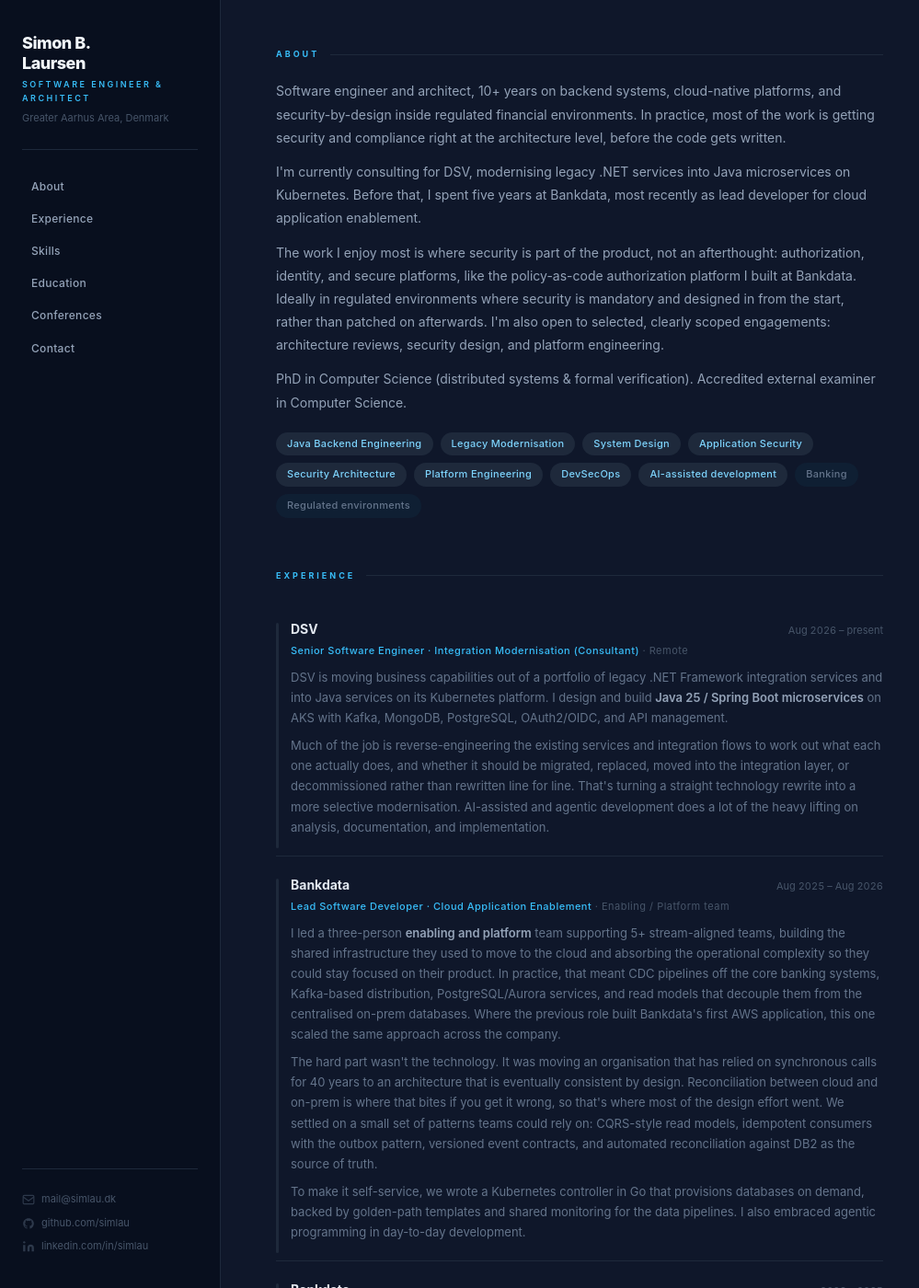
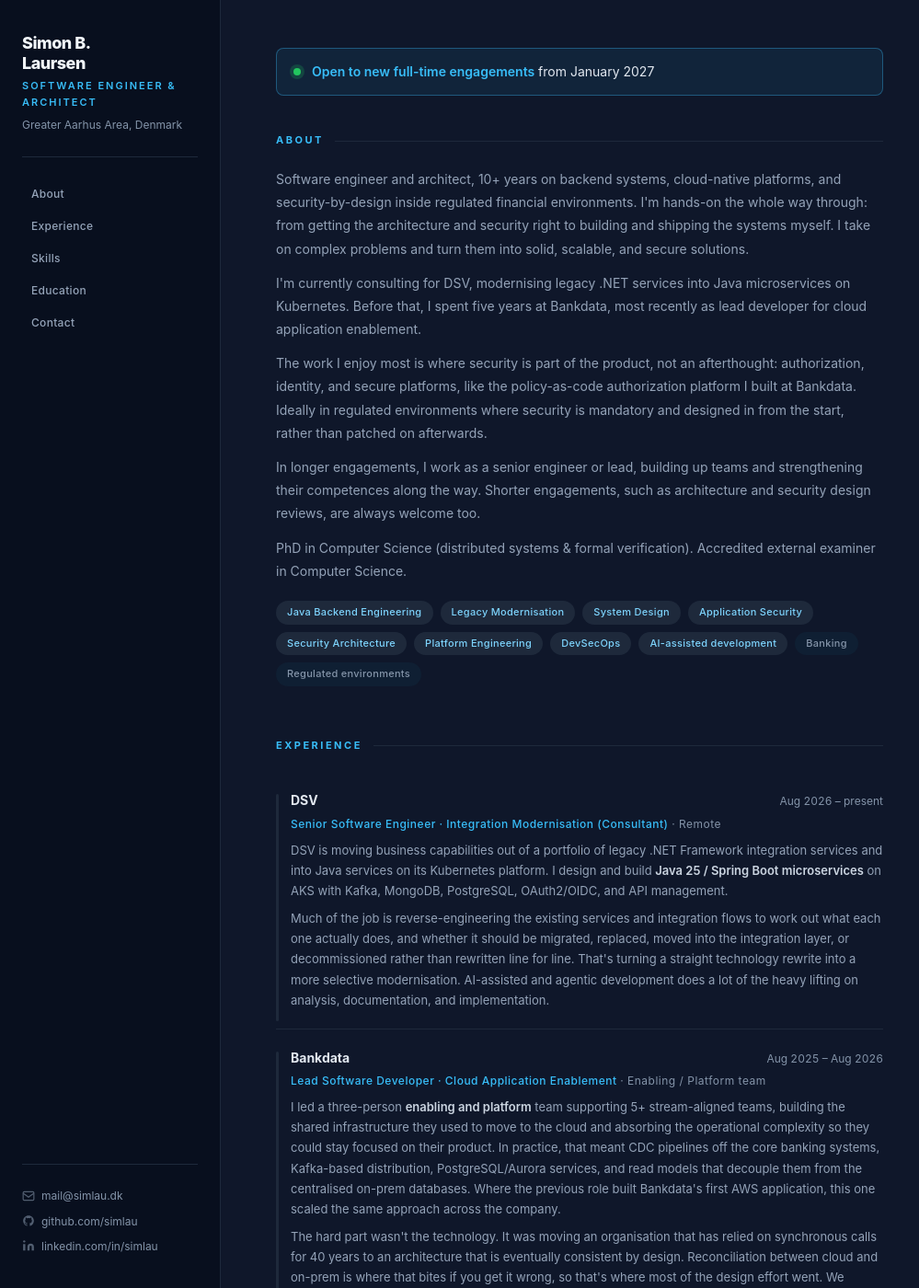
Before and after one commit to simlau/simlau.github.io, a Jekyll site: the page built from index.md, in a window 1280 px wide and 1400 px high. Shown: the whole window at 92% size, without its empty margins (0-999 px from the left). Built offline with Jekyll 4.4.1, drawn with Linux system fonts in a browser that asks for light colours; some of the changed text lies outside the part shown.

Commit message:
copy: reposition as hands-on, add availability and link previews
- Reframe About intro around hands-on delivery and split engagement copy
- Add January 2027 availability banner and align Contact copy
- Update site description, page title, and Open Graph tags with preview image
- Tidy experience entries, drop duplicate PhD entry and Conferences section
- Improve text contrast, label sizes, and bullet indentation

```diff
--- a/_config.yml
+++ b/_config.yml
@@ -1,5 +1,5 @@
 title: Simon B. Laursen
-description: "Software Engineer & Architect. Java backend, legacy modernisation, cloud-native platforms, and security. Consulting on architecture reviews, DevOps, and event-driven systems."
+description: "Hands-on software engineer and architect: Java backend, cloud-native platforms, and security in regulated environments. Open to full-time engagements from January 2027."
 
 markdown: kramdown
 
--- a/_layouts/default.html
+++ b/_layouts/default.html
@@ -3,8 +3,17 @@
 <head>
   <meta charset="UTF-8"/>
   <meta name="viewport" content="width=device-width, initial-scale=1.0"/>
-  <title>{{ page.title }}</title>
+  <title>{{ page.title }} · Software Engineer &amp; Architect</title>
   <meta name="description" content="{{ site.description }}"/>
+  <link rel="canonical" href="https://simlau.dk/"/>
+  <meta property="og:type" content="profile"/>
+  <meta property="og:url" content="https://simlau.dk/"/>
+  <meta property="og:title" content="{{ page.title }} · Software Engineer &amp; Architect"/>
+  <meta property="og:description" content="{{ site.description }}"/>
+  <meta property="og:image" content="https://simlau.dk/og-image.png"/>
+  <meta property="og:image:width" content="1200"/>
+  <meta property="og:image:height" content="630"/>
+  <meta name="twitter:card" content="summary_large_image"/>
   <link rel="shortcut icon" type="image/x-icon" href="{{ '/favicon.ico' | relative_url }}"/>
   <style>
     *, *::before, *::after { box-sizing: border-box; margin: 0; padding: 0; }
@@ -44,16 +53,16 @@
 
     .sidebar-title {
       color: #38bdf8;
-      font-size: 9px;
-      letter-spacing: 2.5px;
+      font-size: 11px;
+      letter-spacing: 2px;
       text-transform: uppercase;
       margin-top: 6px;
       font-weight: 600;
     }
 
     .sidebar-location {
-      color: #475569;
-      font-size: 11px;
+      color: #8494a9;
+      font-size: 12px;
       margin-top: 6px;
     }
 
@@ -92,15 +101,15 @@
     }
 
     .sidebar-footer a {
-      color: #475569;
+      color: #8494a9;
       text-decoration: none;
-      font-size: 11px;
+      font-size: 12px;
       display: flex;
       align-items: center;
       gap: 7px;
     }
 
-    .sidebar-footer a:hover { color: #94a3b8; }
+    .sidebar-footer a:hover { color: #cbd5e1; }
     .sidebar-footer .icon { width: 14px; height: 14px; opacity: 0.6; flex-shrink: 0; }
 
     /* ── MAIN ── */
@@ -114,8 +123,8 @@
     .section { margin-bottom: 56px; }
 
     .section-label {
-      font-size: 9px;
-      letter-spacing: 3px;
+      font-size: 11px;
+      letter-spacing: 2.5px;
       text-transform: uppercase;
       color: #38bdf8;
       font-weight: 700;
@@ -143,6 +152,33 @@
       gap: 8px;
     }
 
+    .availability {
+      display: flex;
+      align-items: center;
+      gap: 12px;
+      margin-bottom: 40px;
+      padding: 14px 18px;
+      background: rgba(56, 189, 248, 0.08);
+      border: 1px solid rgba(56, 189, 248, 0.35);
+      border-radius: 8px;
+      color: #e2e8f0;
+      font-size: 14px;
+      text-decoration: none;
+      transition: border-color 0.2s;
+    }
+
+    .availability:hover { border-color: #38bdf8; }
+    .availability strong { color: #38bdf8; font-weight: 600; }
+
+    .availability-dot {
+      width: 8px;
+      height: 8px;
+      border-radius: 50%;
+      background: #22c55e;
+      box-shadow: 0 0 0 4px rgba(34, 197, 94, 0.2);
+      flex-shrink: 0;
+    }
+
     .tag {
       background: #1e293b;
       color: #7dd3fc;
@@ -153,7 +189,7 @@
       letter-spacing: 0.3px;
     }
 
-    .tag.dim { color: #64748b; background: #0f1f33; }
+    .tag.dim { color: #8494a9; background: #0f1f33; }
 
     /* ── EXPERIENCE ── */
     .exp-list { display: flex; flex-direction: column; }
@@ -187,18 +223,18 @@
     }
 
     .exp-company { font-size: 14px; font-weight: 700; color: #e2e8f0; }
-    .exp-dates { color: #475569; font-size: 11px; white-space: nowrap; font-variant-numeric: tabular-nums; }
-    .exp-role { color: #38bdf8; font-size: 11px; font-weight: 500; letter-spacing: 0.5px; margin-bottom: 8px; }
-    .exp-role .team-type { color: #475569; font-weight: 400; }
+    .exp-dates { color: #8494a9; font-size: 12px; white-space: nowrap; font-variant-numeric: tabular-nums; }
+    .exp-role { color: #38bdf8; font-size: 12px; font-weight: 500; letter-spacing: 0.5px; margin-bottom: 8px; }
+    .exp-role .team-type { color: #8494a9; font-weight: 400; }
 
-    .exp-outcome { color: #64748b; font-size: 13px; line-height: 1.7; }
-    .exp-outcome strong { color: #94a3b8; font-weight: 600; }
-    .exp-outcome em { color: #94a3b8; }
+    .exp-outcome { color: #94a3b8; font-size: 13px; line-height: 1.7; }
+    .exp-outcome strong { color: #cbd5e1; font-weight: 600; }
+    .exp-outcome em { color: #cbd5e1; }
     .exp-outcome + .exp-outcome { margin-top: 8px; }
 
-    .exp-outcome ul {
+    ul.exp-outcome {
       margin-top: 8px;
-      padding-left: 16px;
+      padding-left: 20px;
       display: flex;
       flex-direction: column;
       gap: 6px;
@@ -219,7 +255,7 @@
     }
 
     .skill-group-label {
-      font-size: 9px;
+      font-size: 11px;
       letter-spacing: 2px;
       text-transform: uppercase;
       color: #38bdf8;
@@ -241,7 +277,7 @@
     .edu-examiner { margin-top: 24px; }
 
     .edu-examiner-label {
-      font-size: 9px;
+      font-size: 11px;
       letter-spacing: 2px;
       text-transform: uppercase;
       color: #38bdf8;
@@ -257,25 +293,8 @@
     }
 
     .edu-examiner-title { color: #94a3b8; font-size: 13px; }
-    .edu-examiner-sub { color: #475569; font-size: 11px; }
-    .edu-examiner-dates { color: #475569; font-size: 11px; }
-
-    /* ── CONFERENCES ── */
-    .conf-grid {
-      display: grid;
-      grid-template-columns: repeat(2, 1fr);
-      gap: 12px;
-    }
-
-    .conf-card {
-      background: #0d1a2d;
-      border: 1px solid #1e293b;
-      border-radius: 8px;
-      padding: 14px 16px;
-    }
-
-    .conf-name { color: #e2e8f0; font-size: 13px; font-weight: 600; }
-    .conf-years { color: #475569; font-size: 11px; margin-top: 4px; }
+    .edu-examiner-sub { color: #8494a9; font-size: 12px; }
+    .edu-examiner-dates { color: #8494a9; font-size: 12px; }
 
     /* ── CONTACT ── */
     .contact-links { display: flex; flex-direction: column; gap: 12px; }
@@ -285,7 +304,7 @@
       align-items: center;
       gap: 12px;
       text-decoration: none;
-      color: #64748b;
+      color: #94a3b8;
       font-size: 13px;
       transition: color 0.15s;
     }
@@ -293,12 +312,12 @@
     .contact-link:hover { color: #38bdf8; }
 
     .contact-link-label {
-      font-size: 9px;
+      font-size: 11px;
       letter-spacing: 1.5px;
       text-transform: uppercase;
-      color: #334155;
+      color: #8494a9;
       font-weight: 600;
-      width: 60px;
+      width: 76px;
     }
 
     /* ── RESPONSIVE ── */
@@ -318,7 +337,7 @@
       .sidebar-footer { margin-top: 20px; flex-direction: row; flex-wrap: wrap; gap: 16px; }
       .sidebar-nav { flex-direction: row; flex-wrap: wrap; }
       .main { padding: 32px 20px; max-width: 100%; }
-      .skills-grid, .conf-grid { grid-template-columns: 1fr; }
+      .skills-grid { grid-template-columns: 1fr; }
     }
   </style>
 </head>
@@ -339,7 +358,6 @@
     <a href="#experience">Experience</a>
     <a href="#skills">Skills</a>
     <a href="#education">Education</a>
-    <a href="#conferences">Conferences</a>
     <a href="#contact">Contact</a>
   </nav>
 
@@ -362,17 +380,26 @@
 <!-- MAIN -->
 <main class="main">
 
+  <!-- AVAILABILITY -->
+  <a class="availability" href="#contact">
+    <span class="availability-dot"></span>
+    <span><strong>Open to new full-time engagements</strong> from January 2027</span>
+  </a>
+
   <!-- ABOUT -->
   <section class="section" id="about">
     <div class="section-label">About</div>
     <p class="about-text">
-      Software engineer and architect, 10+ years on backend systems, cloud-native platforms, and security-by-design inside regulated financial environments. In practice, most of the work is getting security and compliance right at the architecture level, before the code gets written.
+      Software engineer and architect, 10+ years on backend systems, cloud-native platforms, and security-by-design inside regulated financial environments. I'm hands-on the whole way through: from getting the architecture and security right to building and shipping the systems myself. I take on complex problems and turn them into solid, scalable, and secure solutions.
     </p>
     <p class="about-text" style="margin-top:12px;">
       I'm currently consulting for DSV, modernising legacy .NET services into Java microservices on Kubernetes. Before that, I spent five years at Bankdata, most recently as lead developer for cloud application enablement.
     </p>
     <p class="about-text" style="margin-top:12px;">
-      The work I enjoy most is where security is part of the product, not an afterthought: authorization, identity, and secure platforms, like the policy-as-code authorization platform I built at Bankdata. Ideally in regulated environments where security is mandatory and designed in from the start, rather than patched on afterwards. I'm also open to selected, clearly scoped engagements: architecture reviews, security design, and platform engineering.
+      The work I enjoy most is where security is part of the product, not an afterthought: authorization, identity, and secure platforms, like the policy-as-code authorization platform I built at Bankdata. Ideally in regulated environments where security is mandatory and designed in from the start, rather than patched on afterwards.
+    </p>
+    <p class="about-text" style="margin-top:12px;">
+      In longer engagements, I work as a senior engineer or lead, building up teams and strengthening their competences along the way. Shorter engagements, such as architecture and security design reviews, are always welcome too.
     </p>
     <p class="about-text" style="margin-top:12px;">
       PhD in Computer Science (distributed systems &amp; formal verification). Accredited external examiner in Computer Science.
@@ -423,7 +450,7 @@
           The hard part wasn't the technology. It was moving an organisation that has relied on synchronous calls for 40 years to an architecture that is eventually consistent by design. Reconciliation between cloud and on-prem is where that bites if you get it wrong, so that's where most of the design effort went. We settled on a small set of patterns teams could rely on: CQRS-style read models, idempotent consumers with the outbox pattern, versioned event contracts, and automated reconciliation against DB2 as the source of truth.
         </p>
         <p class="exp-outcome">
-          To make it self-service, we wrote a Kubernetes controller in Go that provisions databases on demand, backed by golden-path templates and shared monitoring for the data pipelines. I also embraced agentic programming in day-to-day development.
+          To make it self-service, we wrote a Kubernetes controller in Go that provisions databases on demand, backed by golden-path templates and shared monitoring for the data pipelines. Agentic programming became a core part of my day-to-day development.
         </p>
       </div>
 
@@ -451,7 +478,13 @@
         </div>
         <div class="exp-role">External Consultant · AppSec / Authorization <span class="team-type">· Platform team</span></div>
         <p class="exp-outcome">
-          Built a <strong>central policy-as-code authorization platform</strong> on OPA and Styra. As lead developer, and together with the Authorization manager, I ran the vendor engagement and the scalable PoC, helped mature the platform from alpha to production, and built the self-service tooling needed to scale it. Policies were enforced in the API gateway and by OPA sidecars that services called through an internal SDK, with Rego policies tested and released through their own pipeline, wired into existing change management. Adoption grew from 2–5 teams to 20–30 by the time I left, and today all of Bankdata's roughly 1,000 developers use it. The technical implementation turned out to be the smaller part of the job; the harder work was the organisational change and getting stakeholders aligned on a cloud-native approach to authorization. Team grew from one to five during that time.
+          Built a <strong>central policy-as-code authorization platform</strong> on OPA and Styra. As lead developer, and together with the Authorization manager, I ran the vendor engagement and the scalable PoC, helped mature the platform from alpha to production, and built the self-service tooling needed to scale it. The team grew from one to five people along the way.
+        </p>
+        <p class="exp-outcome">
+          Policies were enforced in the API gateway and by OPA sidecars that services called through an internal SDK, with Rego policies tested and released through their own pipeline, wired into existing change management.
+        </p>
+        <p class="exp-outcome">
+          Adoption grew from 2–5 teams to 20–30 by the time I left, and today all of Bankdata's roughly 1,000 developers use it. The technical implementation turned out to be the smaller part of the job; the harder work was the organisational change and getting stakeholders aligned on a cloud-native approach to authorization.
         </p>
       </div>
 
@@ -489,7 +522,7 @@
         </div>
         <div class="exp-role">Senior Software Engineer</div>
         <p class="exp-outcome">
-          Contributed to building a new EDI platform in C# on OpenShift, replacing legacy infrastructure. Led the secure customer onboarding flow, migrating from a proprietary encryption format to OpenPGP, with two consultants.
+          Contributed to building a new EDI platform in C# on OpenShift, replacing legacy infrastructure. Responsible for the OpenPGP implementation in the secure customer onboarding flow, replacing a proprietary encryption format, on a team with two external consultants.
         </p>
       </div>
 
@@ -515,17 +548,6 @@
         </p>
       </div>
 
-      <div class="exp-item">
-        <div class="exp-header">
-          <span class="exp-company">Aalborg University</span>
-          <span class="exp-dates">2012 – 2016</span>
-        </div>
-        <div class="exp-role">PhD Fellow · Computer Science</div>
-        <p class="exp-outcome">
-          Dissertation: <em>Synchronization and Control of Quantitative Systems</em>. Research in <strong>formal methods and verification of distributed systems</strong>, supervised by Prof. Kim G. Larsen and Prof. Jiri Srba.
-        </p>
-      </div>
-
     </div>
   </section>
 
@@ -534,7 +556,7 @@
     <div class="section-label">Skills &amp; Technologies</div>
     <div class="skills-grid">
       <div class="skill-group">
-        <div class="skill-group-label">Languages</div>
+        <div class="skill-group-label">Languages &amp; Frameworks</div>
         <div class="skill-tags">
           <span class="skill-tag">Java</span>
           <span class="skill-tag">Quarkus</span>
@@ -601,8 +623,8 @@
           <span class="skill-tag">DevOps</span>
           <span class="skill-tag">DevSecOps</span>
           <span class="skill-tag">SDLC</span>
-          <span class="skill-tag">Static Analysis</span>
           <span class="skill-tag">Security-by-design</span>
+          <span class="skill-tag">AI-assisted development</span>
         </div>
       </div>
     </div>
@@ -642,37 +664,10 @@
     </div>
   </section>
 
-  <!-- CONFERENCES -->
-  <section class="section" id="conferences">
-    <div class="section-label">Conferences</div>
-    <div class="conf-grid">
-      <div class="conf-card">
-        <div class="conf-name">KubeCon + CloudNativeCon Europe</div>
-        <div class="conf-years">2022 · 2023 · 2024 · 2025 · 2026</div>
-      </div>
-      <div class="conf-card">
-        <div class="conf-name">DEVOXX Belgium</div>
-        <div class="conf-years">2022 · 2023 · 2024</div>
-      </div>
-      <div class="conf-card">
-        <div class="conf-name">AWS Summit Stockholm</div>
-        <div class="conf-years">2024</div>
-      </div>
-      <div class="conf-card">
-        <div class="conf-name">KCD Danmark · Aarhus</div>
-        <div class="conf-years">2023</div>
-      </div>
-      <div class="conf-card">
-        <div class="conf-name">GOTO Copenhagen</div>
-        <div class="conf-years">Technical Leadership Masterclass · 2025</div>
-      </div>
-    </div>
-  </section>
-
   <!-- CONTACT -->
   <section class="section" id="contact">
     <div class="section-label">Contact</div>
-    <p class="about-text" style="margin-bottom:20px;">Available for selected, clearly scoped consulting engagements: architecture reviews, security design, and platform engineering for regulated environments.</p>
+    <p class="about-text" style="margin-bottom:20px;">Available for full-time engagements from January 2027, and for shorter architecture and security design reviews at any time. Reach me by email or on LinkedIn.</p>
     <div class="contact-links">
       <a class="contact-link" href="mailto:mail@simlau.dk">
         <span class="contact-link-label">Email</span>
```
Also changed, not shown: og-image.png (added).
